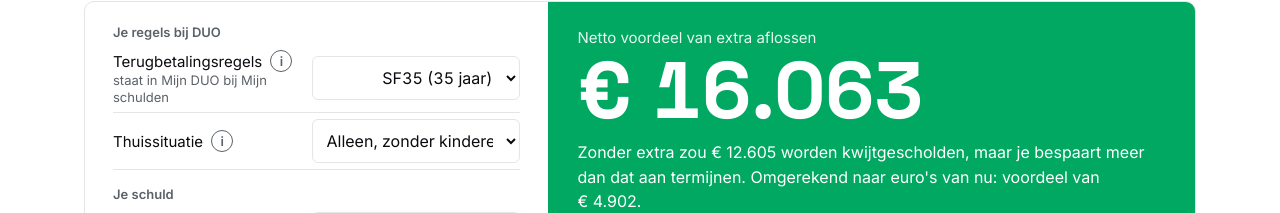
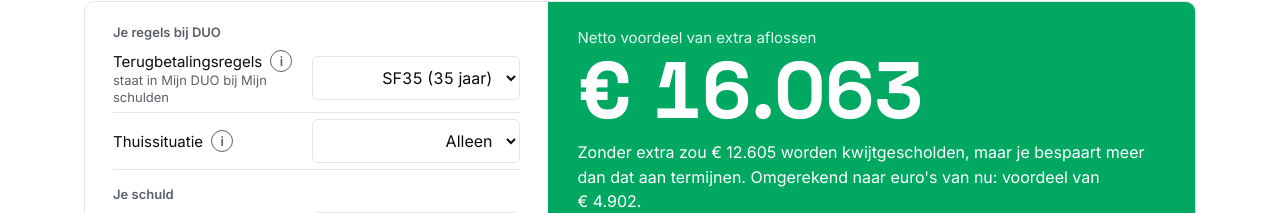
Before and after one commit to wuma1992/studieschuld-aflossen, a plain HTML site: page index.html in a window 1280 px wide. Shown: the part 417-630 px from the top of the page. Drawn offline with Linux system fonts and the light colour scheme.

Commit message:
Kortere keuzes bij thuissituatie
Co-Authored-By: Claude Opus 5.5 <noreply@anthropic.com>
Claude-Session: https://claude.ai/code/session_015Qhoe4SL3YJCsmGGfCmpEA

```diff
--- a/index.html
+++ b/index.html
@@ -113,8 +113,8 @@ html:not(.ads) #hypotheek .split{grid-template-columns:minmax(0,1fr)}
 <div class="grp"><p>Je regels bij DUO</p>
 <div class="f"><label for="stelsel">Terugbetalingsregels <button type="button" class="info" aria-expanded="false" aria-controls="iStelsel" aria-label="Uitleg terugbetalingsregels">i</button><small>staat in Mijn DUO bij Mijn schulden</small></label><select id="stelsel"><option value="SF35">SF35 (35 jaar)</option><option value="SF15">SF15 (15 jaar)</option><option value="SF15-oud">SF15-oud (vóór 2012)</option><option value="SF15-lllk">Levenlanglerenkrediet</option></select></div>
 <div class="tip" id="iStelsel" hidden><p>DUO kent vier soorten regels. Welke voor jou gelden, zie je in Mijn DUO bij <b>Mijn schulden</b>.</p><ul><li><b>SF35</b>: meestal als je in 2015 of later begon met hbo of universiteit. Je lost in 35 jaar af.</li><li><b>SF15</b>: meestal als je eerder studeerde. Je lost in 15 jaar af.</li><li><b>SF15-oud</b>: de regels van vóór 2012.</li><li><b>Levenlanglerenkrediet</b>: een lening voor een opleiding na je dertigste.</li></ul></div>
-<div class="f"><label for="hh">Thuissituatie <button type="button" class="info" aria-expanded="false" aria-controls="iHh" aria-label="Uitleg thuissituatie">i</button></label><select id="hh"><option value="alleen">Alleen, zonder kinderen</option><option value="partner">Met partner</option><option value="ouder">Alleen, met kind onder 18</option></select></div>
-<div class="tip" id="iHh" hidden><p>DUO rekent met een hogere vrijstelling als je een partner hebt of alleenstaande ouder bent. Dan betaal je minder per maand.</p><ul><li><b>Met partner</b>: je bent getrouwd of geregistreerd partner, of je woont samen en jullie zijn fiscaal partner (bijvoorbeeld met een samenlevingscontract, samen een huis of samen een kind). Het inkomen van je partner telt dan mee.</li><li><b>Alleen, met kind onder 18</b>: je zorgt minstens zes maanden per jaar voor een kind jonger dan 18 dat op jouw adres staat ingeschreven (bij co-ouderschap minstens de helft), en er woont geen partner bij je.</li><li><b>Alleen, zonder kinderen</b>: geen van beide.</li></ul></div>
+<div class="f"><label for="hh">Thuissituatie <button type="button" class="info" aria-expanded="false" aria-controls="iHh" aria-label="Uitleg thuissituatie">i</button></label><select id="hh"><option value="alleen">Alleen</option><option value="partner">Met partner</option><option value="ouder">Alleen met kind</option></select></div>
+<div class="tip" id="iHh" hidden><p>DUO rekent met een hogere vrijstelling als je een partner hebt of alleenstaande ouder bent. Dan betaal je minder per maand.</p><ul><li><b>Met partner</b>: je bent getrouwd of geregistreerd partner, of je woont samen en jullie zijn fiscaal partner (bijvoorbeeld met een samenlevingscontract, samen een huis of samen een kind). Het inkomen van je partner telt dan mee.</li><li><b>Alleen met kind</b>: je zorgt minstens zes maanden per jaar voor een kind jonger dan 18 dat op jouw adres staat ingeschreven (bij co-ouderschap minstens de helft), en er woont geen partner bij je.</li><li><b>Alleen</b>: geen van beide.</li></ul></div>
 <div class="f" id="rowPartner"><label for="partner">Inkomen partner<small>bruto per jaar</small></label><input id="partner" type="number" step="500" value="0"></div>
 <div class="f" id="rowPartnerMee"><label for="partnerMee">Partnerinkomen laten meetellen?<small>SF15-oud: jouw keuze. Zonder partnerinkomen los je wel alles af.</small></label><select id="partnerMee"><option value="ja">Ja</option><option value="nee">Nee</option></select></div>
 <div class="f" id="rowAanvraag"><label for="aanvraag">Lager maandbedrag aangevraagd?<small>SF15-oud: draagkracht alleen op aanvraag</small></label><select id="aanvraag"><option value="ja">Ja</option><option value="nee">Nee</option></select></div>
```
